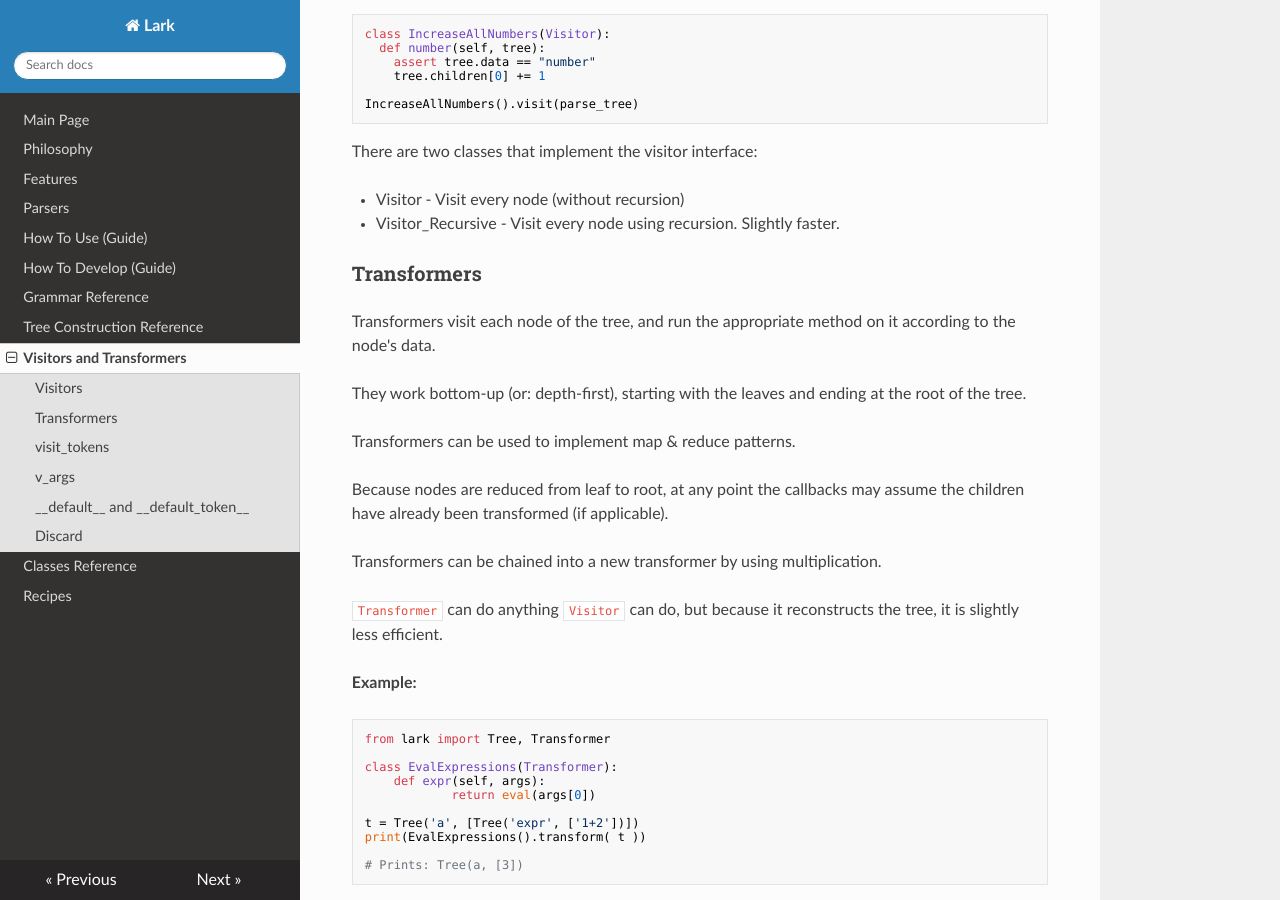
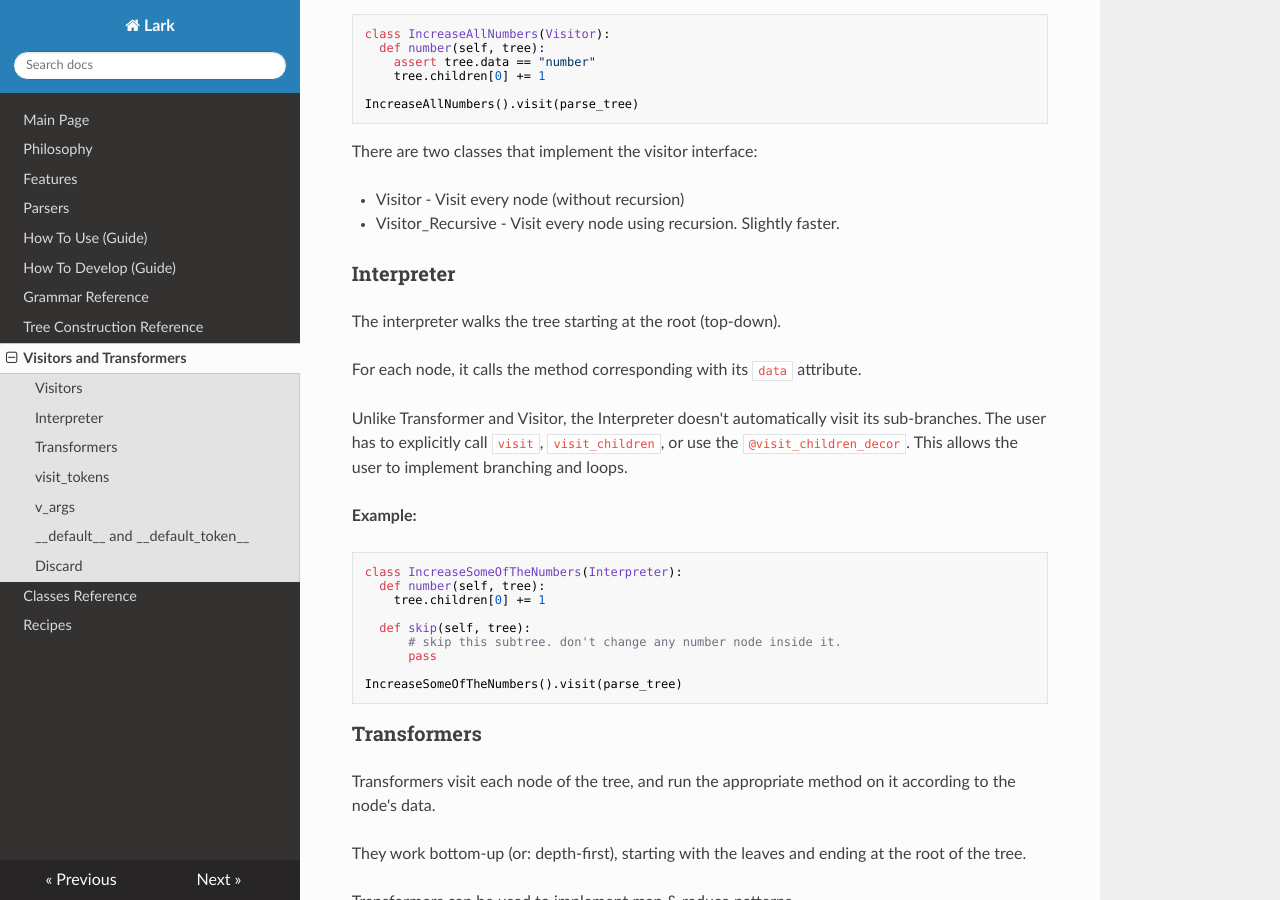
Before and after one commit to lark-parser/lark, an MkDocs documentation site: the page built from docs/visitors.md, in a window 1280 px wide and 900 px high, scrolled down 577 px. Built offline with MkDocs 1.6.1, drawn with Linux system fonts in a browser that asks for light colours; nearby versions of some CDN libraries; old or Windows-style settings are respelled for this version of MkDocs.

Commit message:
Fixed documentation bug: Issue #625

````diff
--- a/docs/visitors.md
+++ b/docs/visitors.md
@@ -27,6 +27,29 @@ There are two classes that implement the visitor interface:
 * Visitor - Visit every node (without recursion)
 
 * Visitor_Recursive - Visit every node using recursion. Slightly faster.
+
+### Interpreter
+
+The interpreter walks the tree starting at the root (top-down).
+
+For each node, it calls the method corresponding with its `data` attribute.
+
+Unlike Transformer and Visitor, the Interpreter doesn't automatically visit its sub-branches.
+The user has to explicitly call `visit`, `visit_children`, or use the `@visit_children_decor`.
+This allows the user to implement branching and loops.
+
+**Example:**
+```python
+class IncreaseSomeOfTheNumbers(Interpreter):
+  def number(self, tree):
+    tree.children[0] += 1
+
+  def skip(self, tree):
+      # skip this subtree. don't change any number node inside it.
+      pass
+
+IncreaseSomeOfTheNumbers().visit(parse_tree)
+```
 
 ### Transformers
 
````
Also changed, not shown: 1 other file.
